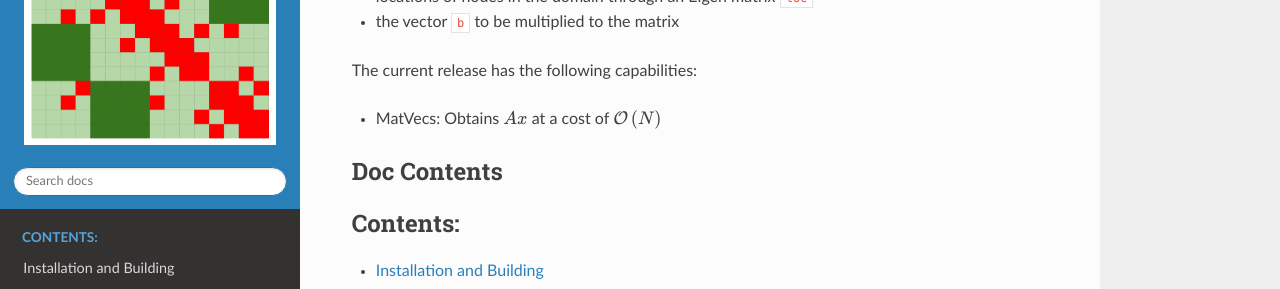
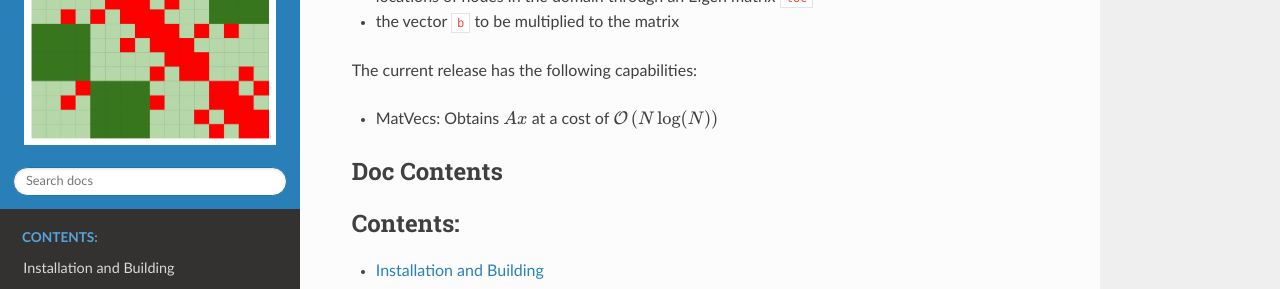
Before and after one commit to sivaramambikasaran/HODLR2, a Sphinx documentation site: the page built from docs/source/index.rst, in a window 1280 px wide and 900 px high, scrolled down 730 px. Shown: the part 151-440 px from the top of the window. Built offline with Sphinx 7.4.7 and the Read the Docs theme 2.0.0, drawn with Linux system fonts in a browser that asks for light colours.

Commit message:
scaling changed to NlogN

```diff
--- a/docs/source/index.rst
+++ b/docs/source/index.rst
@@ -28,7 +28,7 @@ The code is written in C++ and features an easy-to-use interface, where the user
 
 The current release has the following capabilities:
 
-- MatVecs: Obtains :math:`A x` at a cost of :math:`\mathcal{O}\left(N\right)`
+- MatVecs: Obtains :math:`A x` at a cost of :math:`\mathcal{O}\left(N\log(N)\right)`
 
 Doc Contents
 ============
```
